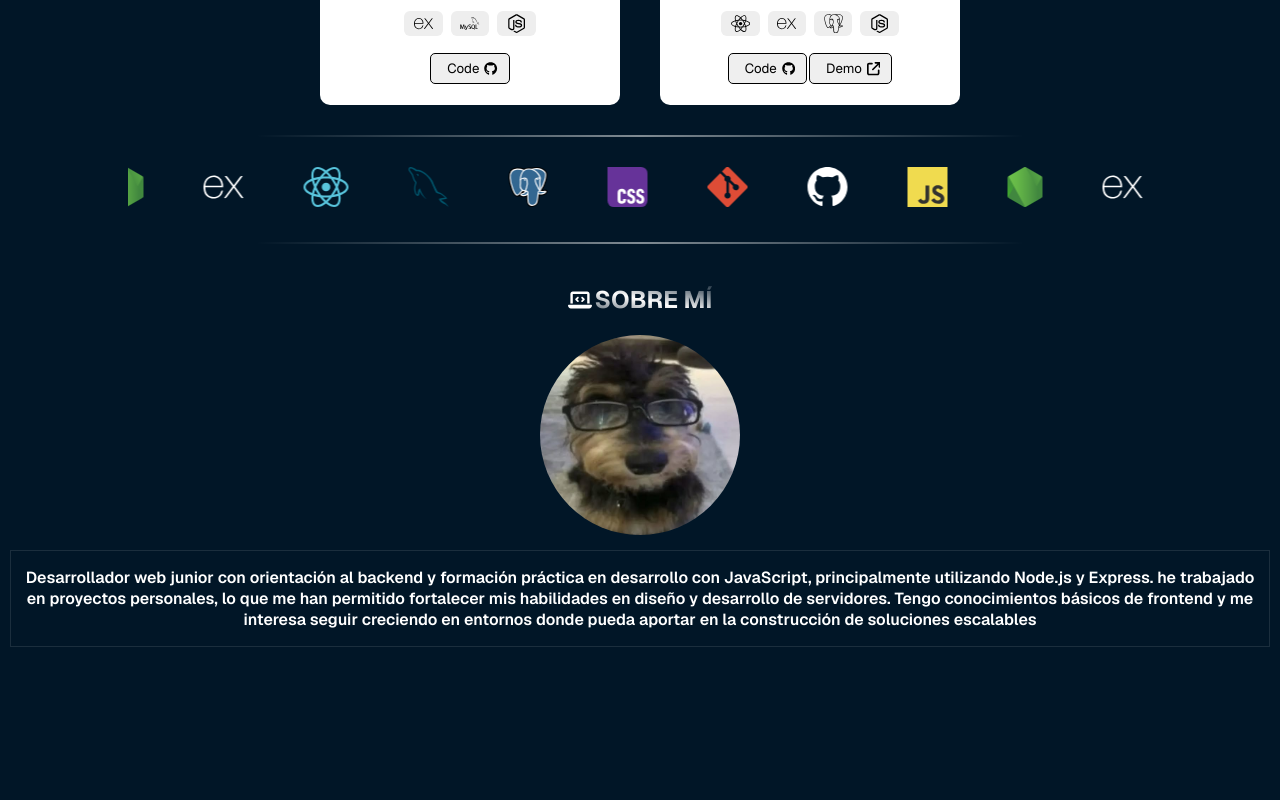
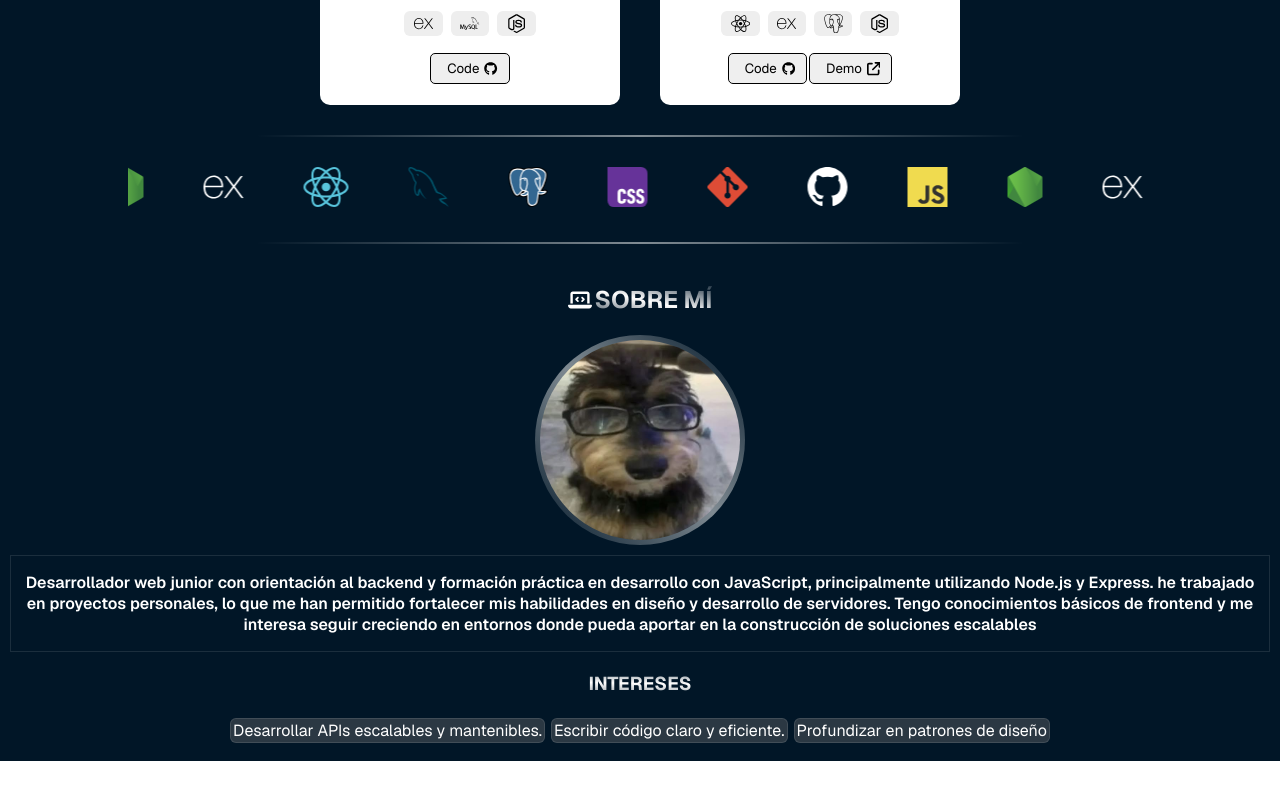
Before and after one commit to Santi-Burgos/portafolio, a React (Create React App) app: page / in a window 1280 px wide. Shown: the part 1262-2062 px from the top of the page. After the commit the page ends 2023 px from the top, so only its background shows below. Built offline with nearby package versions, Linux system fonts and the light colour scheme.

Commit message:
interests

```diff
--- a/src/components/about.jsx
+++ b/src/components/about.jsx
@@ -1,10 +1,13 @@
 import profilePic from '../assets/images/profile.jpg';
+import Interests from '../ui/skill.jsx';
 
 function About(){
    return(
     <div className="">
-        <div className="">
-            <img src={profilePic} alt="Foto de perfil"/>
+        <div className='container-image'>
+            <div className="border-image">
+                <img src={profilePic} alt="Profile-Picture" />
+            </div>
         </div>
         <div className="">
             <div className="about-text">
@@ -14,6 +17,7 @@ function About(){
                     Tengo conocimientos básicos de frontend y me interesa seguir creciendo en entornos donde pueda aportar en la construcción de soluciones escalables
                 </p>
             </div>
+            <Interests/>
         </div>
     </div>
     )
--- a/src/components/presentation.jsx
+++ b/src/components/presentation.jsx
@@ -3,8 +3,6 @@ import { FaGithub } from "react-icons/fa6";
 import { FaLinkedin } from "react-icons/fa";
 import { FaFileDownload } from "react-icons/fa";
 import { GoProjectSymlink } from "react-icons/go";
-
-
 
 import profilePic from '../assets/images/profile.jpg';
 
--- a/src/styles/App.css
+++ b/src/styles/App.css
@@ -427,7 +427,6 @@ font-size: 1.1rem;
 .about-me{
     display: flex;
     width: 100vw;
-    height: 100vh;
     flex-direction: column;
     align-items: center;
 }
@@ -447,3 +446,21 @@ font-size: 1.1rem;
     font-weight: 600;
     color: white;
 }
+
+/*interests*/
+
+.interests-list{
+      display: flex;
+    flex-wrap: wrap;
+    justify-content: center;
+    margin: 0px 10px 15px 10px;
+}
+
+.interests-list span{
+    background: rgba(54, 66, 76, 0.8);
+    border: 1px solid rgba(255, 255, 255, 0.1);
+    border-radius: 6px;
+    padding: 1px 2px 1px 2px;
+    margin: 3px;
+    color: white;
+}
--- /dev/null
+++ b/src/ui/skill.jsx
@@ -0,0 +1,14 @@
+const Interests = () => {
+  return (
+    <div className="interests-container">
+      <h3 className="gradient-text">INTERESES</h3>
+      <div className="interests-list">
+        <span>Desarrollar APIs escalables y mantenibles.</span>
+        <span>Escribir código claro y eficiente.</span>
+        <span>Profundizar en patrones de diseño</span>
+      </div>
+    </div>
+  );
+};
+
+export default Interests;
```
